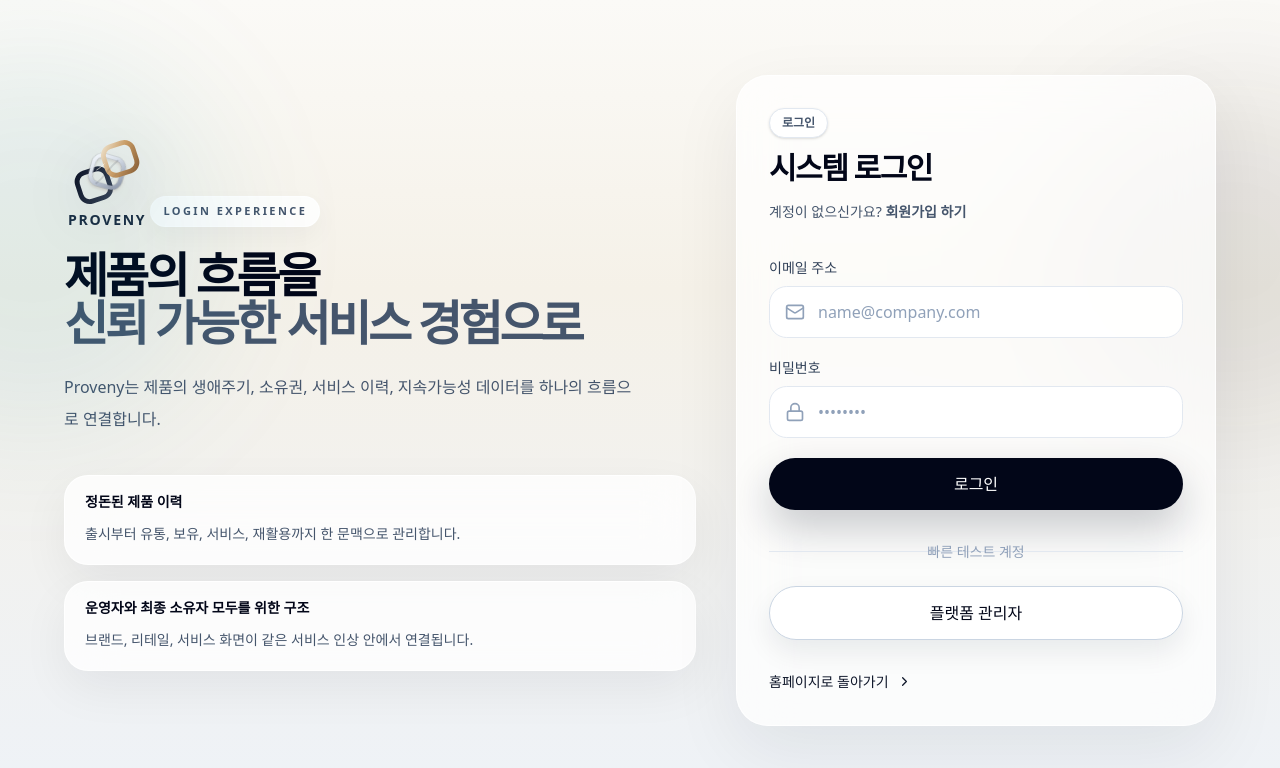
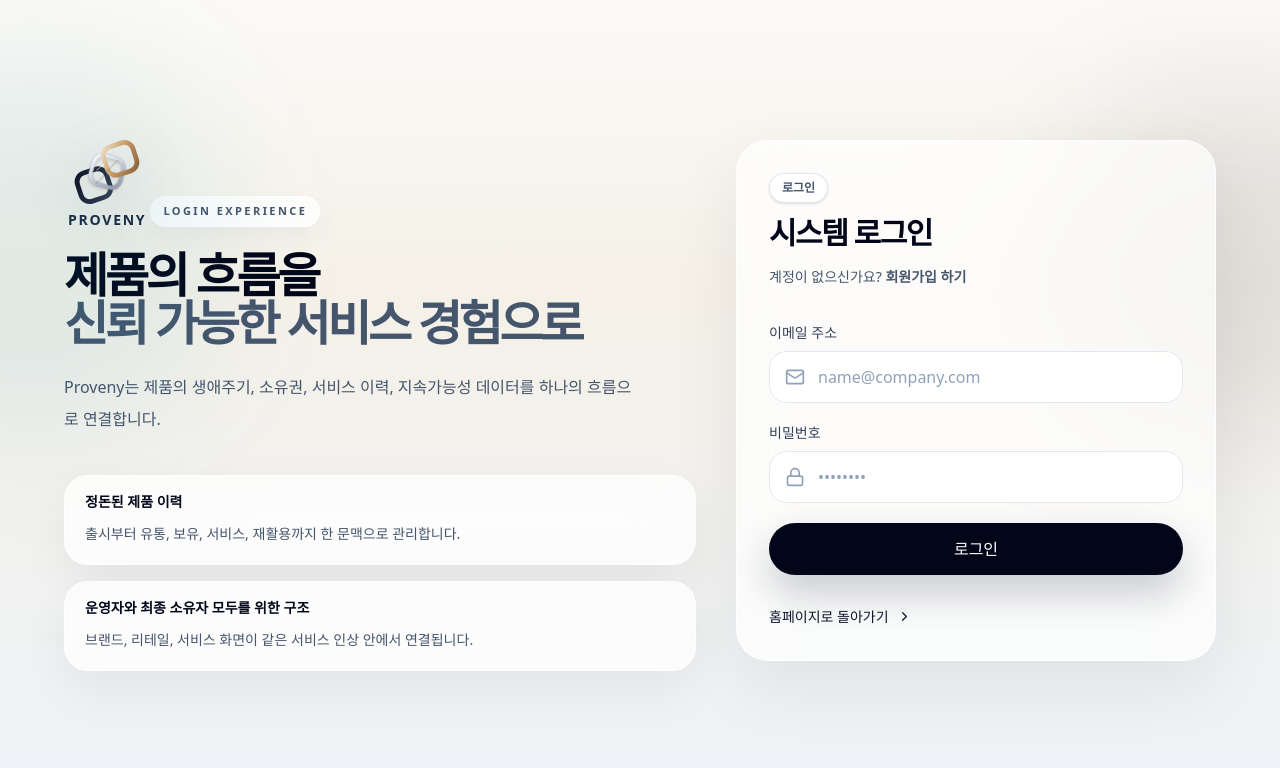
Before and after one commit to Attestry/attestry-front, a React (Vite) app: page /login in a window 1280 px wide. Shown: the top 768 px of the page. Built offline with nearby package versions, Linux system fonts and the light colour scheme.

Commit message:
refactor/login

```diff
--- a/src/pages/auth/LoginPage.jsx
+++ b/src/pages/auth/LoginPage.jsx
@@ -35,16 +35,6 @@ const LoginPage = () => {
             setLoading(false);
         }
     };
-
-    const handleAutoFill = (type) => {
-        if (type === 'admin') {
-            setEmail('platform.admin@attestry.local');
-            setPassword('PlatformAdm1n!2026');
-        } else {
-            setEmail('test-curl@example.com');
-            setPassword('Password123!');
-        }
-    }
 
     return (
         <div className="animate-in fade-in duration-500">
@@ -140,26 +130,6 @@ const LoginPage = () => {
                         </div>
                     </form>
 
-                    <div className="mt-8">
-                        <div className="relative">
-                            <div className="absolute inset-0 flex items-center">
-                                <div className="w-full border-t border-slate-200" />
-                            </div>
-                            <div className="relative flex justify-center text-sm">
-                                <span className="bg-[var(--color-page)] px-3 text-slate-400 lg:bg-transparent">빠른 테스트 계정</span>
-                            </div>
-                        </div>
-
-                        <div className="mt-6 grid grid-cols-1 gap-3">
-                            <button
-                                onClick={() => handleAutoFill('admin')}
-                                className="tracera-button-secondary w-full"
-                            >
-                                플랫폼 관리자
-                            </button>
-                        </div>
-                    </div>
-
                         <Link to="/" className="mt-8 inline-flex items-center gap-2 text-sm font-medium text-slate-500 transition-colors hover:text-slate-900">
                             홈페이지로 돌아가기
                             <ChevronRight size={15} />
```
Also changed, not shown: 1 other file (tests, documents, lock files or other folders).
